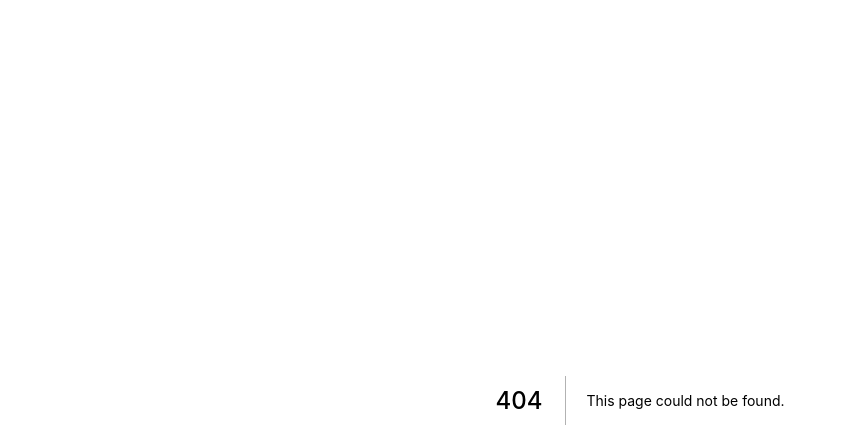
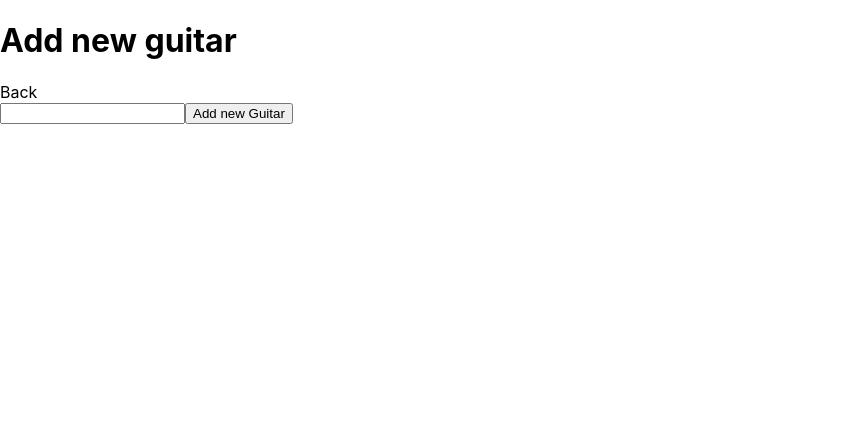
Before and after one commit to heteibako/guitars, a Next.js app: page /guitars/add in a window 1280 px wide. Before the commit this address had no page. Shown: the top 448 px of the page, without its empty margins (0-847 px from the left). Built offline with nearby package versions, Linux system fonts and the light colour scheme.

Commit message:
post request add new guitar

```diff
--- /dev/null
+++ b/hooks/useAddGuitar.js
@@ -0,0 +1,6 @@
+import React from 'react';
+import axios from 'axios';
+
+export const useAddGuitar = async (data) => {
+  await axios.post('http://localhost:3000/api/guitars/', data);
+};
--- a/pages/api/guitars/index.js
+++ b/pages/api/guitars/index.js
@@ -1,4 +1,3 @@
-import next from 'next';
 import connectDB from '../../../utils/connectDB';
 import Guitar from '../../../models/Guitar';
 
@@ -16,6 +15,15 @@ export default async (req, res, next) => {
       }
       break;
 
+    case 'POST':
+      try {
+        const guitar = await Guitar.create({ name: req.body.name });
+        res.json(guitar);
+      } catch (error) {
+        res.json({ success: false, data: error });
+      }
+      break;
+
     default:
       break;
   }
--- /dev/null
+++ b/pages/guitars/add/index.jsx
@@ -0,0 +1,28 @@
+import React, { useState } from 'react';
+import Link from 'next/link';
+import { useAddGuitar } from '../../../hooks/useAddGuitar';
+const Add = () => {
+  const [name, setName] = useState('');
+  const handleSubmit = (e) => {
+    e.preventDefault();
+    const data = {
+      name,
+    };
+    useAddGuitar(data);
+    console.log(data);
+  };
+  return (
+    <div>
+      <h1>Add new guitar</h1>
+      <Link href='/guitars'>
+        <a>Back</a>
+      </Link>
+      <form onSubmit={handleSubmit}>
+        <input type='text' name='name' id='name' onChange={(e) => setName(e.target.value)} />
+        <button type='submit'>Add new Guitar</button>
+      </form>
+    </div>
+  );
+};
+
+export default Add;
```
Also changed, not shown: pages/guitars/index.js (+23 -2 lines).
